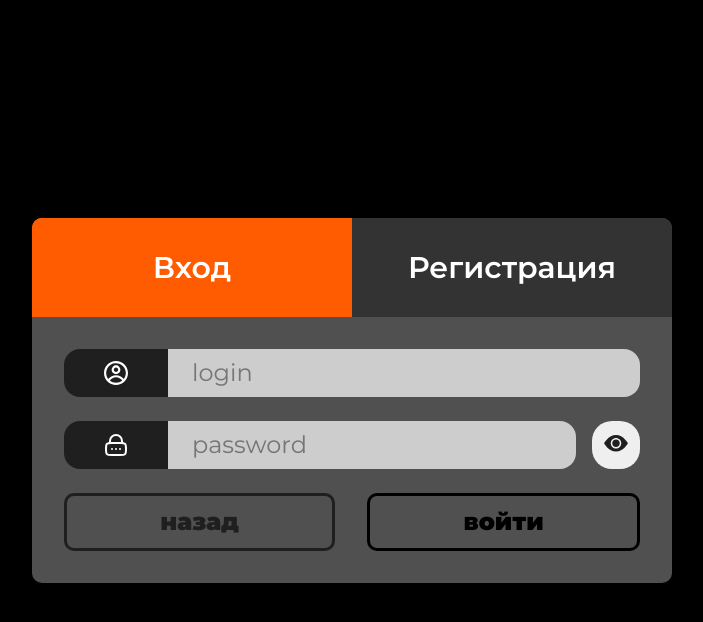
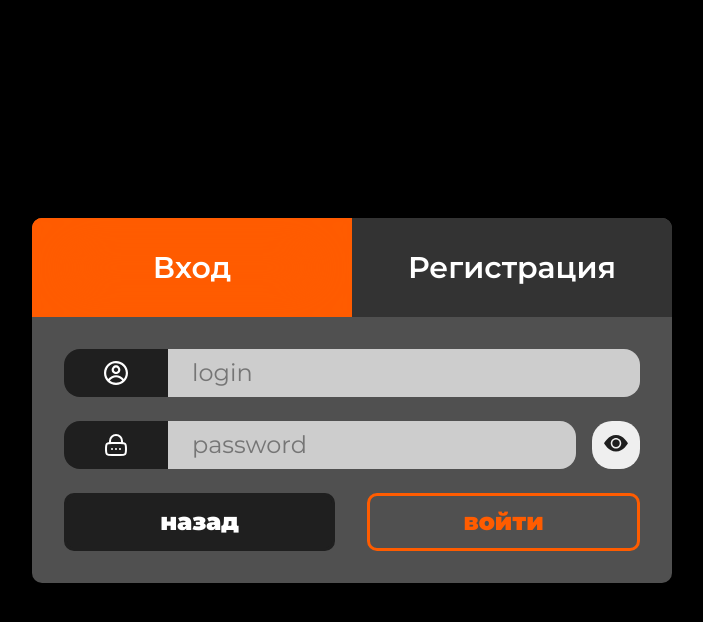
Before and after one commit to FRONTfikry/Edem-React, a React (Create React App) app: page /auth in a window 1280 px wide. In both pictures the pointer is over the link "назад". Shown: the top 622 px of the page, without its empty margins (288-991 px from the left). Built offline with nearby package versions, Linux system fonts and the light colour scheme.

Commit message:
fix: fix form__anchor and form__btn styles

```diff
--- a/src/pages/Auth/Auth.css
+++ b/src/pages/Auth/Auth.css
@@ -158,6 +158,21 @@
     color: var(--black-1f);
 }
 
+.form__anchor:hover {
+    box-shadow: 0 0 40px 40px var(--black-1f) inset;
+    background: var(--black-1f);
+
+    color: var(--white);
+}
+
 .form__btn {
+    border-color: var(--orange);
+    color: var(--orange)
+}
 
+.form__btn:hover {
+    box-shadow: 0 0 40px 40px var(--orange) inset;
+    background: var(--orange);
+
+    color: var(--white)
 }
```
